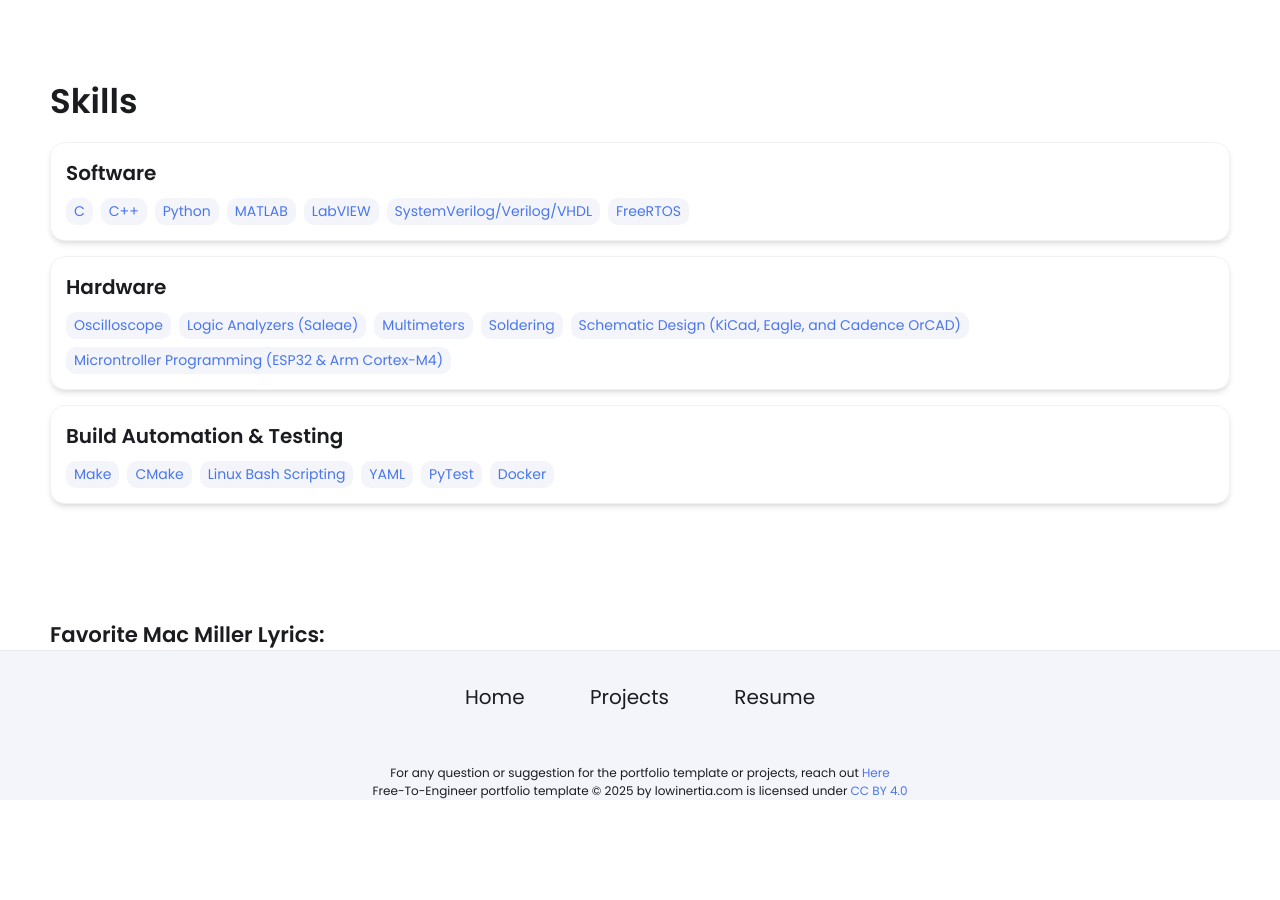
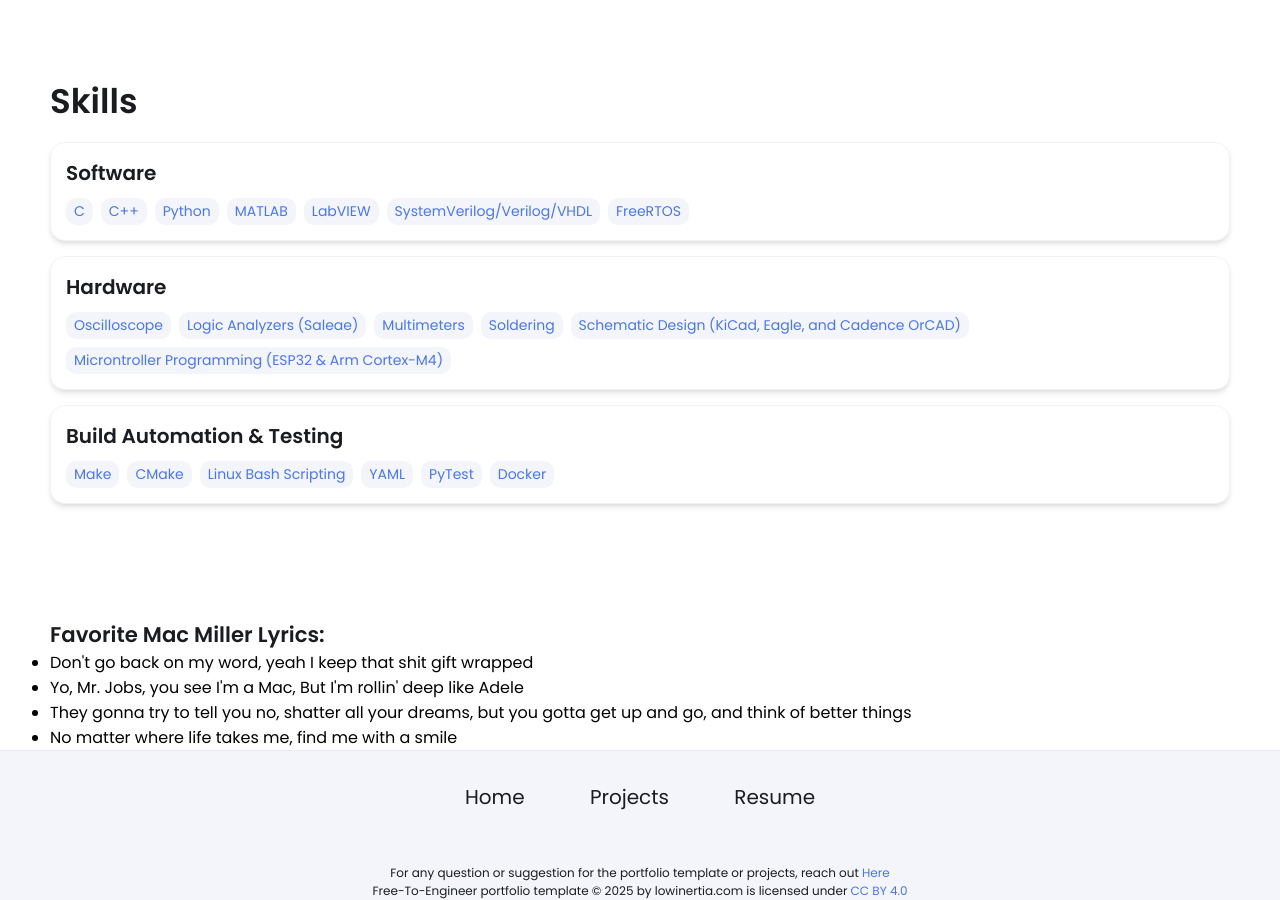
Before and after one commit to jovankoledin/jovankoledin.github.io, a Jekyll site: the page built from index.html, in a window 1280 px wide and 900 px high, scrolled down 1905 px. Built offline with Jekyll 4.4.1, drawn with Linux system fonts in a browser that asks for light colours; before the commit the page ends 2705 px from its top, so only the background shows below that.

Commit message:
Update index.html

```diff
--- a/index.html
+++ b/index.html
@@ -20,3 +20,9 @@ layout: wrapper
 
 
 <h2> Favorite Mac Miller Lyrics: </h2>
+<ul>
+  <li>Don't go back on my word, yeah I keep that shit gift wrapped</li>
+  <li>Yo, Mr. Jobs, you see I'm a Mac, But I'm rollin' deep like Adele</li>
+  <li>They gonna try to tell you no, shatter all your dreams, but you gotta get up and go, and think of better things</li>
+  <li>No matter where life takes me, find me with a smile</li>
+</ul>
```
